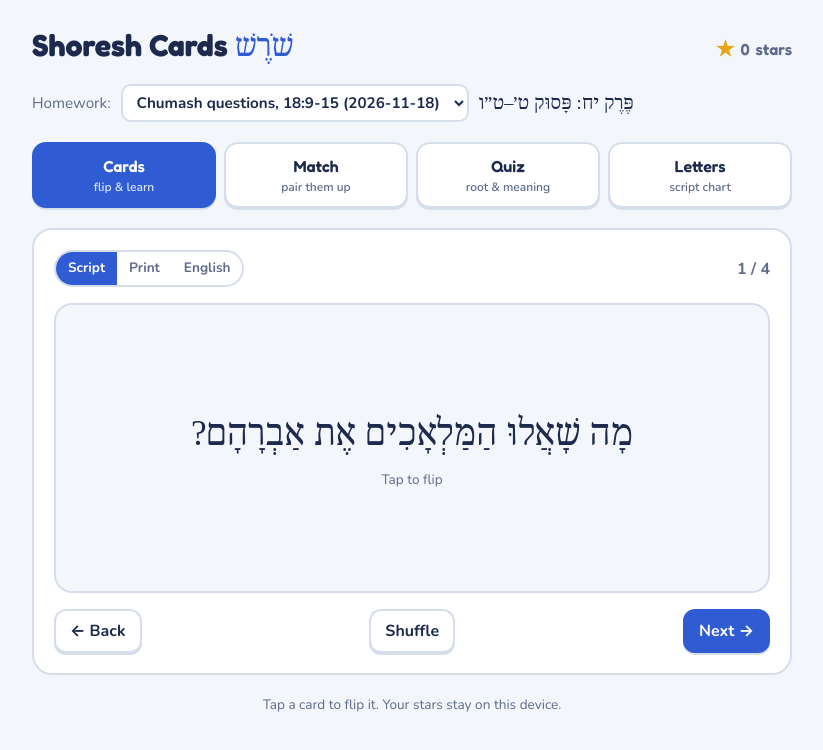
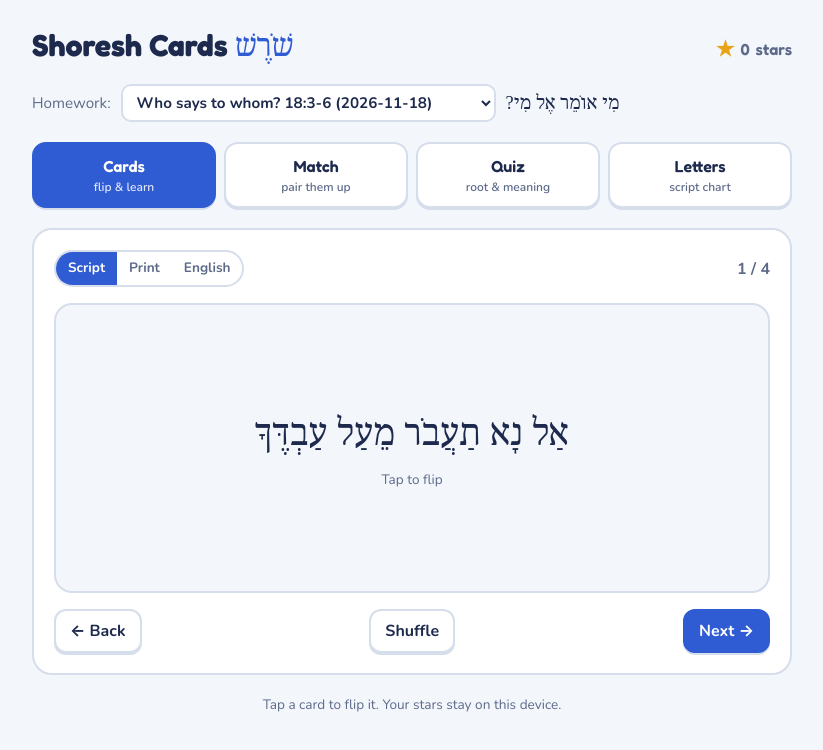
Before and after one commit to tzirelsmulevitz-wq/hebrewscript, a plain HTML site: page index.html in a window 1280 px wide. Shown: the whole page, without its empty margins (228-1051 px from the left). Drawn offline with nearby package versions, Linux system fonts and the light colour scheme; a web font is replaced by a local one.

Commit message:
Add four Vayeira pages: words, roots page 3, about whom, who says to whom
Quiz skips the root question for words without a root, and question
quizzes take wrong answers from the same page.

Co-Authored-By: Claude Opus 5.5 <noreply@anthropic.com>
Claude-Session: https://claude.ai/code/session_019HaPXEoRbQevqPdLvvLunx

```diff
--- a/index.html
+++ b/index.html
@@ -187,7 +187,7 @@ footer { color: var(--muted); font-size: .85rem; text-align: center; }
   // Gematria: each letter's number value
   const VAL = { "א":1,"ב":2,"ג":3,"ד":4,"ה":5,"ו":6,"ז":7,"ח":8,"ט":9,"י":10,"כ":20,"ך":20,"ל":30,"מ":40,"ם":40,"נ":50,"ן":50,"ס":60,"ע":70,"פ":80,"ף":80,"צ":90,"ץ":90,"ק":100,"ר":200,"ש":300,"ת":400 };
   LESSONS.forEach(l => l.words.forEach(w => {
-    w.type = l.type || "words";
+    w.type = l.type || "words"; w.lessonId = l.id;
     if (w.type === "gematria") {
       const ls = [...w.he].filter(c => VAL[c]);
       w.en = w.en || String(ls.reduce((t, c) => t + VAL[c], 0));
@@ -327,7 +327,7 @@ footer { color: var(--muted); font-size: .85rem; text-align: center; }
     const allHe = t => [...new Set(all.filter(w => w.type === t).map(w => w.he))];
     const nearNums = v => [v + 1, v - 1, v + 10, v - 10, v * 10, v + 5].filter(x => x > 0).map(String);
     const qs = shuffle(ws).flatMap((w, i) => {
-      const kinds = w.type === "gematria" ? ["meaning", "read"] : w.type === "questions" ? ["meaning"] : ["root", "meaning", "read"];
+      const kinds = w.type === "questions" ? ["meaning"] : (w.type === "gematria" || !w.root) ? ["meaning", "read"] : ["root", "meaning", "read"];
       if (kinds.length === 1) return [{ w, kind: kinds[0] }];
       return [{ w, kind: kinds[i % kinds.length] }, { w, kind: kinds[(i + 1) % kinds.length] }];
     });
@@ -344,7 +344,9 @@ footer { color: var(--muted); font-size: .85rem; text-align: center; }
       const g = w.type === "gematria";
       if (w.type === "questions") {
         askTxt = "What's the answer?"; wordHtml = `<div class="word he cursive long" lang="he">${esc(w.he)}</div><div class="qen">${esc(w.enQ || "")}</div>`;
-        correct = w.en; opts = pickOpts(correct, allEn("questions")); optClass = "";
+        const same = [...new Set(all.filter(x => x.lessonId === w.lessonId && x.en !== w.en).map(x => x.en))];
+        const pool = same.length >= 3 ? same : same.concat(shuffle(allEn("questions").filter(x => !same.includes(x))).slice(0, 3 - same.length));
+        correct = w.en; opts = pickOpts(correct, pool); optClass = "";
       } else if (g && kind === "meaning") {
         askTxt = "How much is it worth?"; wordHtml = `<div class="word he cursive" lang="he">${esc(w.he)}</div>`;
         correct = w.en; opts = pickOpts(correct, shuffle(allEn("gematria")).slice(0, 2).concat(shuffle(nearNums(+w.en)).slice(0, 3))); optClass = "";
--- a/lessons.js
+++ b/lessons.js
@@ -10,6 +10,84 @@
 // A lesson with type: "gematria" needs only he (the letters); the number is worked out.
 // A lesson with type: "questions" uses he (question), enQ (question in English), answerHe, en (answer), hint.
 window.LESSONS = [
+  {
+    id: "who-says-to-whom",
+    type: "questions",
+    title: "Who says to whom? 18:3-6",
+    titleHe: "מִי אוֹמֵר אֶל מִי?",
+    date: "2026-11-18",
+    photo: "homework/2026-11-18-who-says-to-whom.jpg",
+    words: [
+      { he: "אַל נָא תַעֲבֹר מֵעַל עַבְדֶּךָ", enQ: "\"Please don't pass by your servant.\"",
+        answerHe: "אַבְרָהָם אֶל ה׳", en: "Avraham to Hashem", hint: "Look in pasuk ג׳ (3).", source: "Bereishis 18:3" },
+      { he: "וְאֶקְחָה פַת לֶחֶם וְסַעֲדוּ לִבְּכֶם", enQ: "\"Let me get some bread so you can eat.\"",
+        answerHe: "אַבְרָהָם אֶל הַמַּלְאָכִים", en: "Avraham to the angels", hint: "Look in pasuk ה׳ (5).", source: "Bereishis 18:5" },
+      { he: "כֵּן תַּעֲשֶׂה כַּאֲשֶׁר דִּבַּרְתָּ", enQ: "\"Do as you said.\"",
+        answerHe: "הַמַּלְאָכִים אֶל אַבְרָהָם", en: "The angels to Avraham", hint: "Look in pasuk ה׳ (5).", source: "Bereishis 18:5" },
+      { he: "מַהֲרִי שְׁלֹשׁ סְאִים קֶמַח סֹלֶת לוּשִׁי וַעֲשִׂי עֻגוֹת", enQ: "\"Hurry, three measures of fine flour, knead it and make cakes.\"",
+        answerHe: "אַבְרָהָם אֶל שָׂרָה", en: "Avraham to Sarah", hint: "Look in pasuk ו׳ (6).", source: "Bereishis 18:6" }
+    ]
+  },
+  {
+    id: "about-whom",
+    type: "questions",
+    title: "About whom was it said? 18:6-8",
+    titleHe: "עַל מִי נֶאֱמַר",
+    date: "2026-11-18",
+    photo: "homework/2026-11-18-about-whom.jpg",
+    words: [
+      { he: "וַיְמַהֵר", enQ: "\"And he hurried\"",
+        answerHe: "אַבְרָהָם", en: "Avraham", hint: "Avraham hurried to the tent (pasuk 6). In pasuk 7 the na'ar hurries too.", source: "Bereishis 18:6" },
+      { he: "וְהוּא עֹמֵד עֲלֵיהֶם תַּחַת הָעֵץ", enQ: "\"And he stood over them under the tree\"",
+        answerHe: "אַבְרָהָם", en: "Avraham", hint: "Look in pasuk ח׳ (8).", source: "Bereishis 18:8" },
+      { he: "וַיֹּאכֵלוּ", enQ: "\"And they ate\"",
+        answerHe: "הַמַּלְאָכִים", en: "The angels (the guests)", hint: "Look at the end of pasuk ח׳ (8).", source: "Bereishis 18:8" },
+      { he: "הַנַּעַר", enQ: "\"The young man\"",
+        answerHe: "יִשְׁמָעֵאל", en: "Yishmael", hint: "Rashi on pasuk ז׳ (7) says who the na'ar is.", source: "Bereishis 18:7, Rashi" },
+      { he: "לוּשִׁי וַעֲשִׂי עֻגוֹת", enQ: "\"Knead and make cakes\"",
+        answerHe: "שָׂרָה", en: "Sarah", hint: "Avraham says this in pasuk ו׳ (6).", source: "Bereishis 18:6" }
+    ]
+  },
+  {
+    id: "vayeira-roots-3",
+    title: "Vayeira roots, page 3",
+    titleHe: "מָה הַשֹּׁרֶשׁ וְהַתַּרְגּוּם?",
+    date: "2026-11-18",
+    photo: "homework/2026-11-18-vayeira-root-and-translation-3.jpg",
+    words: [
+      { he: "מַהֲרִי", say: "ma-ha-REE", en: "hurry! (said to a girl or woman)", root: "מהר",
+        hint: "י at the end = telling a girl or woman to do it. Avraham says it to Sarah.", source: "Bereishis 18:6" },
+      { he: "לוּשִׁי", say: "LOO-shee", en: "knead! (said to a girl or woman)", root: "לוש",
+        hint: "Again the י at the end = telling a girl or woman.", source: "Bereishis 18:6" },
+      { he: "לַעֲשׂוֹת", say: "la-a-SOT", en: "to do, to make", root: "עשה",
+        hint: "ל at the start = \"to\". The ה of עשה hides.", source: "Bereishis 18:7" },
+      { he: "וַיִּתֵּן", say: "va-yi-TAYN", en: "and he gave", root: "נתן",
+        hint: "The first נ of נתן hides.", source: "Bereishis 18:7" },
+      { he: "רָץ", say: "RATZ", en: "(he) ran", root: "רוץ",
+        hint: "The ו of רוץ hides in the past.", source: "Bereishis 18:7" },
+      { he: "עָמַד", say: "a-MAD", en: "he stood", root: "עמד",
+        hint: "No hidden letters: the word is just the root." },
+      { he: "וַיֹּאכְלוּ", say: "va-yoch-LOO", en: "and they ate", root: "אכל",
+        hint: "וַיּ = \"and\", וּ at the end = \"they\".", source: "Bereishis 18:8" }
+    ]
+  },
+  {
+    id: "vayeira-words",
+    title: "Translate into English: words",
+    titleHe: "מִלִּים",
+    date: "2026-11-18",
+    photo: "homework/2026-11-18-translate-words.jpg",
+    words: [
+      { he: "מְעַט", say: "m'-AT", en: "a little", hint: "Avraham offers \"a little water\" (pasuk 4).", source: "Bereishis 18:4" },
+      { he: "נַעַר", say: "NA-ar", en: "young man, lad", hint: "The na'ar prepares the calf (pasuk 7).", source: "Bereishis 18:7" },
+      { he: "רַגְלַיִם", say: "rag-LA-yim", en: "feet", hint: "ַיִם at the end = a pair (two feet).", source: "Bereishis 18:4" },
+      { he: "אִשָּׁה", say: "ee-SHA", en: "woman, wife", hint: "אִשְׁתְּךָ = your wife (pasuk 9).", source: "Bereishis 18:9" },
+      { he: "עֵץ", say: "AYTZ", en: "tree", hint: "Avraham's guests rest under the tree.", source: "Bereishis 18:4" },
+      { he: "לֶחֶם", say: "LE-chem", en: "bread", hint: "פַּת לֶחֶם = a piece of bread.", source: "Bereishis 18:5" },
+      { he: "חֵן", say: "CHAYN", en: "favor, grace", hint: "מָצָאתִי חֵן = I found favor.", source: "Bereishis 18:3" },
+      { he: "אָדוֹן", say: "a-DON", en: "master", hint: "Sarah calls Avraham אֲדֹנִי, \"my master\".", source: "Bereishis 18:12" }
+    ]
+  },
   {
     id: "perek-18-questions",
     type: "questions",
```
Also changed, not shown: homework/2026-11-18-about-whom.jpg (added), homework/2026-11-18-translate-words.jpg (added), homework/2026-11-18-vayeira-root-and-translation-3.jpg (added), homework/2026-11-18-who-says-to-whom.jpg (added).
